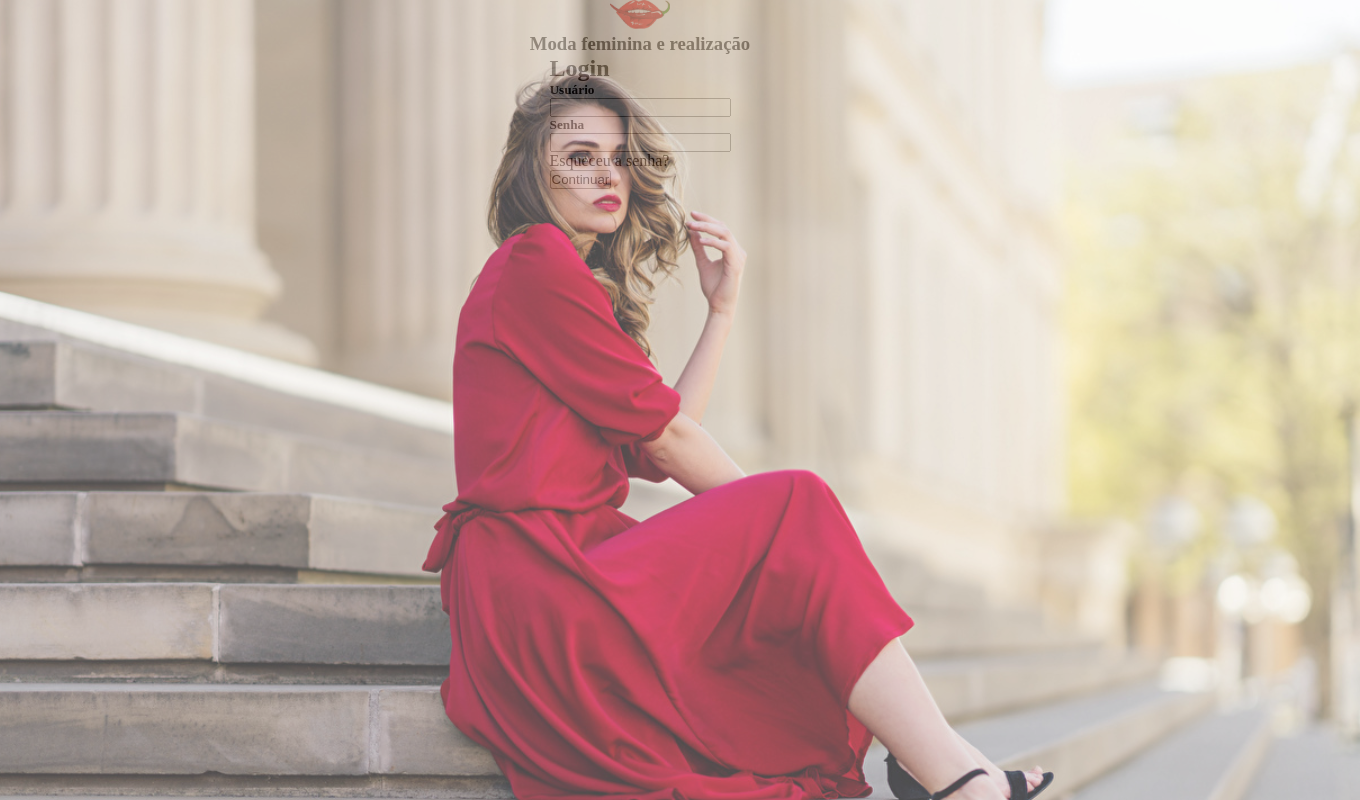
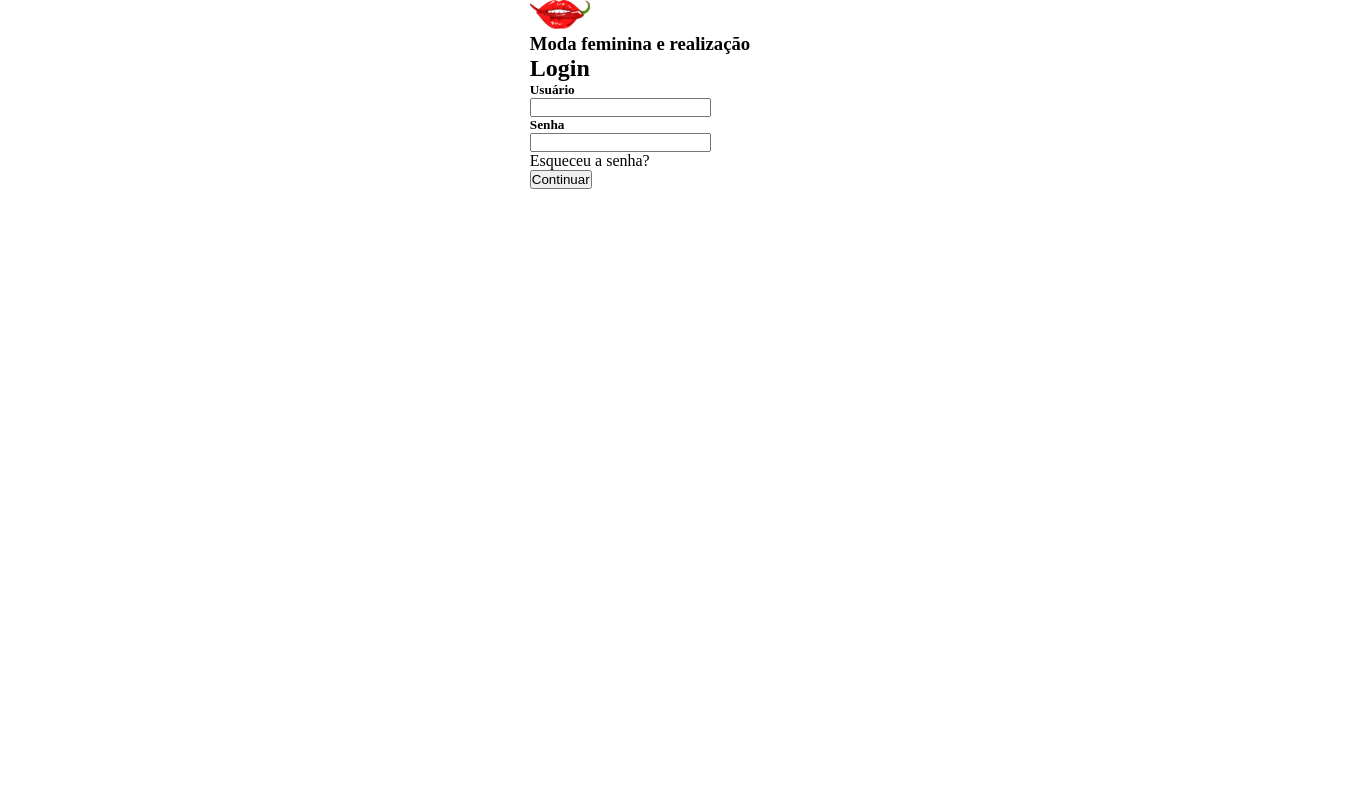
Before and after one commit to PauloBezz/Pepeers, a React (Vite) app: page /login in a window 1280 px wide. Shown: the top 800 px of the page, 1360 px wide, since content can reach past the window. Built offline with nearby package versions, Linux system fonts and the light colour scheme; a web font is replaced by a local one.

Commit message:
refactor: Login Page

```diff
--- a/src/pages/Login/index.jsx
+++ b/src/pages/Login/index.jsx
@@ -4,36 +4,30 @@ import './styles.css'
 
 export default function Login() {
     return (
-        <>
-                <div className='login-image'>
-                    <img src={backimage} alt="" />
-                </div>
         <main className='login-container'>
-
+            <section className='login-content'>
                 <a href="/login">
                     <img src={logo} alt="" className='login-logo' />
                 </a>
 
                 <h3>Moda feminina e realização</h3>
 
-                <section>
                 <h1>Login</h1>
 
-                    <div>
+                <div className='inputs'>
                     <article>
                         <h5>Usuário</h5>
                         <input type="user" />
                     </article>
                     <article>
                         <h5>Senha</h5>
-                            <input type="name" />
+                        <input type="password" />
                     </article>
-                        <p>Esqueceu a senha?</p>
+                    <a>Esqueceu a senha?</a>
 
-                        <button>Continuar</button>
                 </div>
+                    <button className='btn-login'>Continuar</button>
             </section>
         </main>
-        </>
     )
 }
```
Lines whose indentation alone changed are shown as unchanged.
